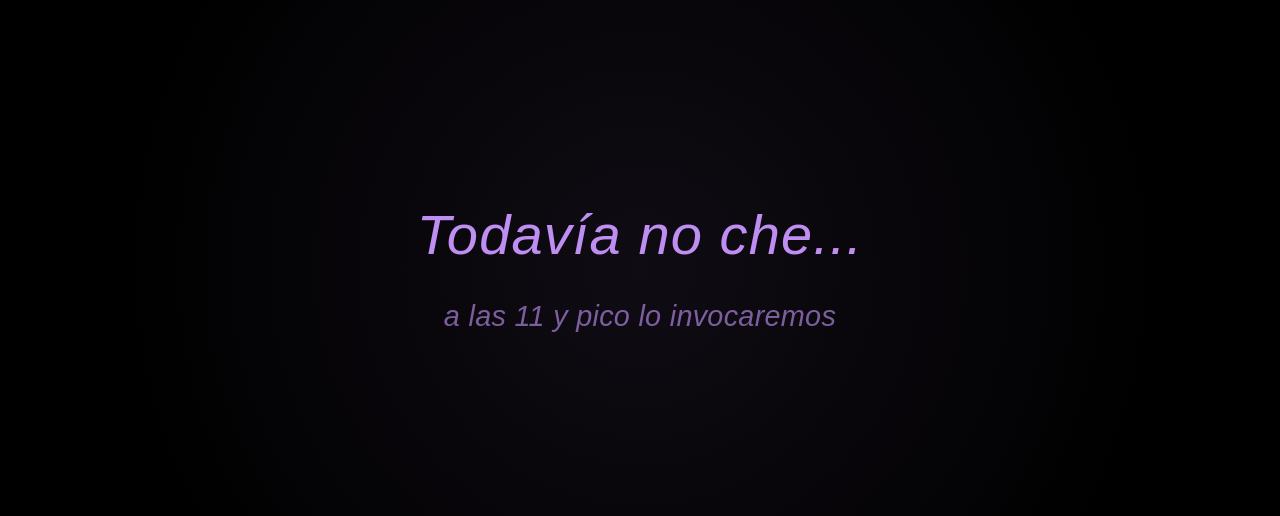
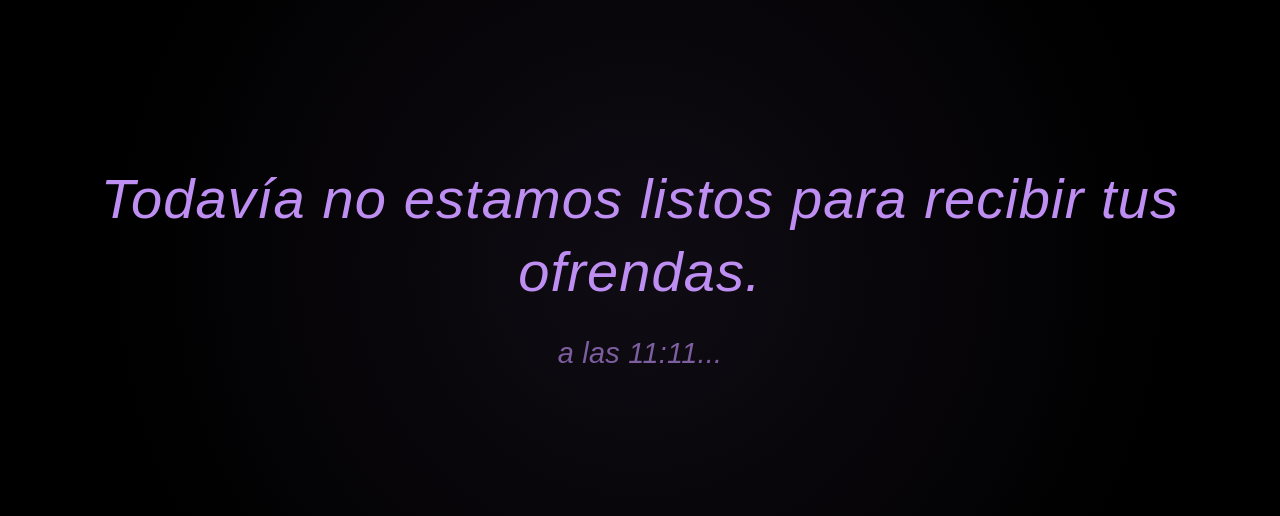
Before and after one commit to lgattari/imprenta-poetica, a Next.js app: page / in a window 1280 px wide. Shown: the part 132-648 px from the top of the page. Built offline with nearby package versions, Linux system fonts and the light colour scheme; no server answers; the database is empty.

Commit message:
refactor

```diff
--- a/app/page.tsx
+++ b/app/page.tsx
@@ -196,7 +196,7 @@ export default function Home() {
             lineHeight: 1.3,
             fontStyle: 'italic',
           }}>
-            Todavía no che...
+            Todavía no estamos listos para recibir tus ofrendas.
           </p>
           <p style={{
             fontSize: 'clamp(1.2rem, 4vw, 1.8rem)',
@@ -207,7 +207,7 @@ export default function Home() {
             lineHeight: 1.4,
             fontStyle: 'italic',
           }}>
-            a las 11 y pico lo invocaremos
+            a las 11:11...
           </p>
         </div>
         <style>{estilos}</style>
@@ -365,8 +365,8 @@ export default function Home() {
           fontWeight: 300,
           letterSpacing: '0.05em',
         }}>
-          ¿Que darias de vos para tener un Dios en tu bolsillo?
-          Es hora de hacer un pequeño sacrificio y descubrirlo. Escribí lo que sacrificarias para crear a tu Dios, o como quieras que sea.
+          ¿Harías un pequeño sacrificio para tener un Dios en tu bolsillo? ¿Qué tipo de Dios invocarías?
+          Para crearlo entre todos, solo tenés que escribir cómo querés que sea nuestro Dios.
         </p>
 
         {/* Input */}
@@ -385,7 +385,7 @@ export default function Home() {
             transition: 'all 0.3s ease',
           }}
           rows={4}
-          placeholder="Tu dios es..."
+          placeholder="Nuestro dios es..."
           value={texto}
           onChange={e => setTexto(e.target.value)}
           onFocus={(e: React.FocusEvent<HTMLTextAreaElement>) => {
```
